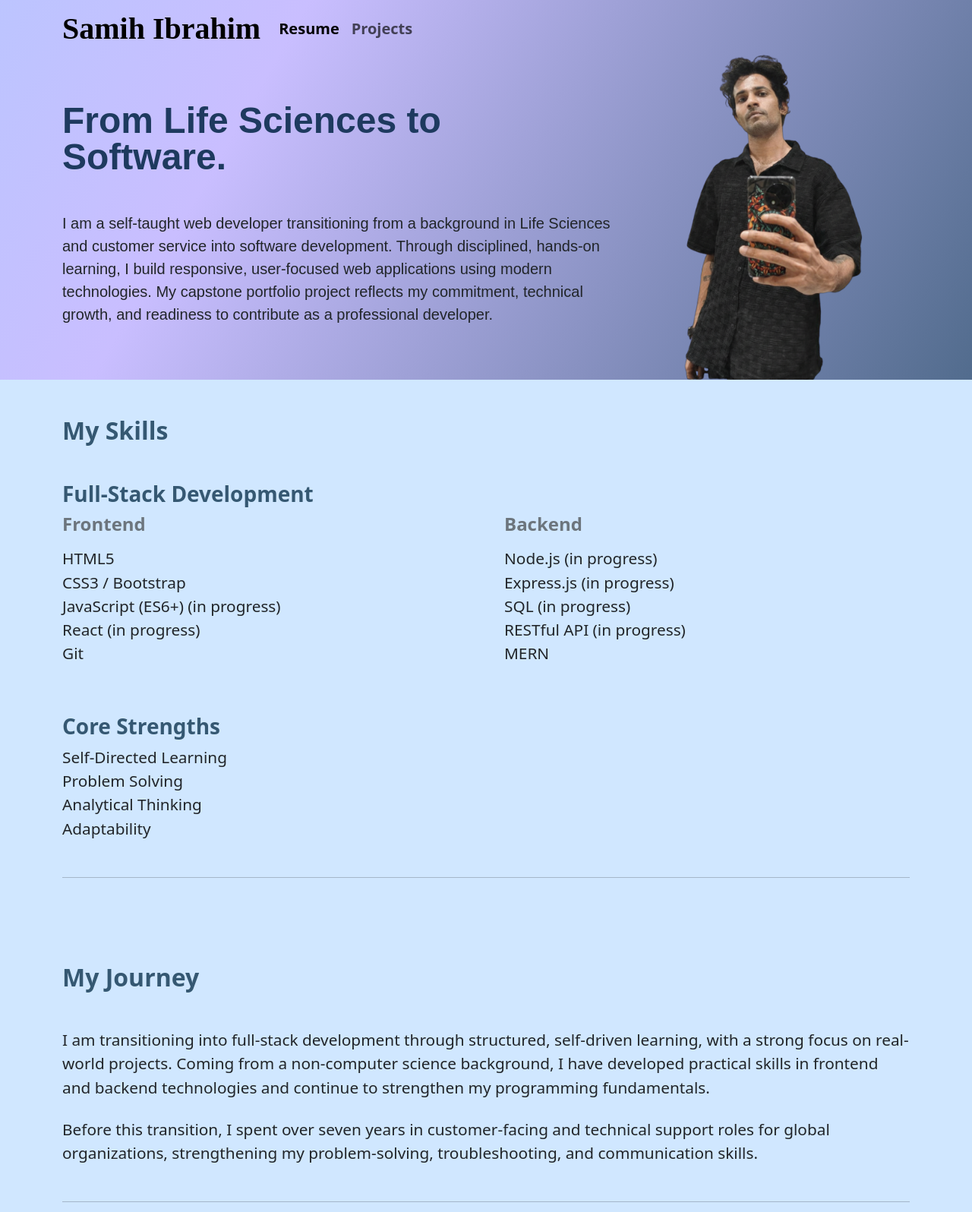
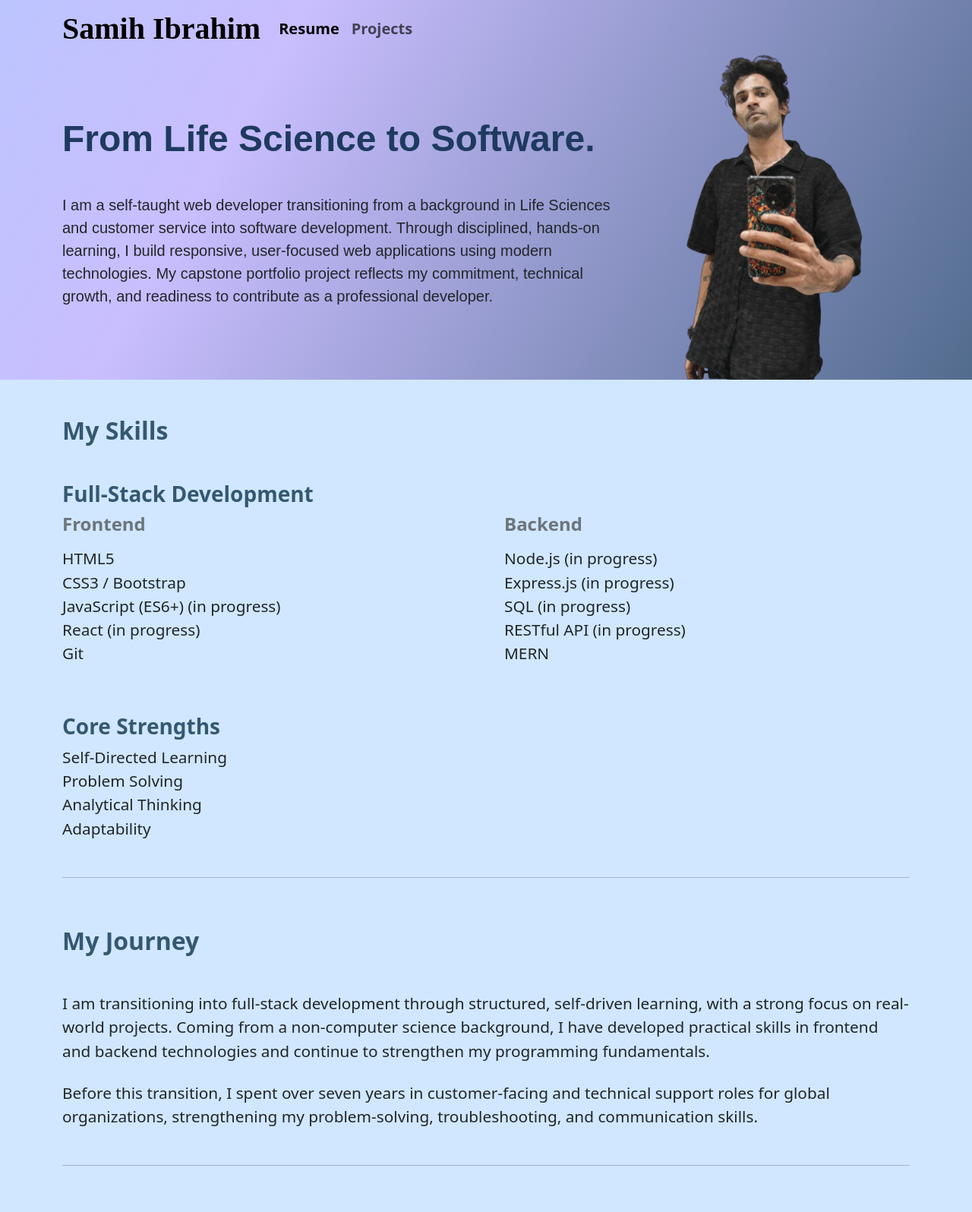
Before and after one commit to samihvc02/My-Portfolio, a plain HTML site: page index.html in a window 1280 px wide. Shown: the part 53-1649 px from the top of the page at 76% size. Drawn offline with nearby package versions, Linux system fonts and the light colour scheme.

Commit message:
Update index.html

```diff
--- a/index.html
+++ b/index.html
@@ -34,7 +34,7 @@
                         loading="lazy">
                 </div>
                 <div class="col-lg-8 sans-serif">
-                    <h1 class="display-5 fw-bold lh-1 ">From Life Sciences to Software.</h1>
+                    <h1 class="display-5 fw-bold lh-1 ">From Life Science to Software.</h1>
                     <p class="lead mt-5 mt-lg-5">I am a self-taught web developer transitioning from a background in Life Sciences and customer service into software development. Through disciplined, hands-on learning, I build responsive, user-focused web applications using modern technologies. My capstone portfolio project reflects my commitment, technical growth, and readiness to contribute as a professional developer.</p>
                 </div>
             </div>
@@ -84,7 +84,7 @@
      </section>
 
     <!-- section-My Journey-->
-     <section class="py-5 section-light">
+     <section class="pb-5 section-light">
         <div class="container san-serif " >
             <h2 class="fs-2 fw-bold mb-5">My Journey</h2>
             <p class="item-size mb-4">
```
